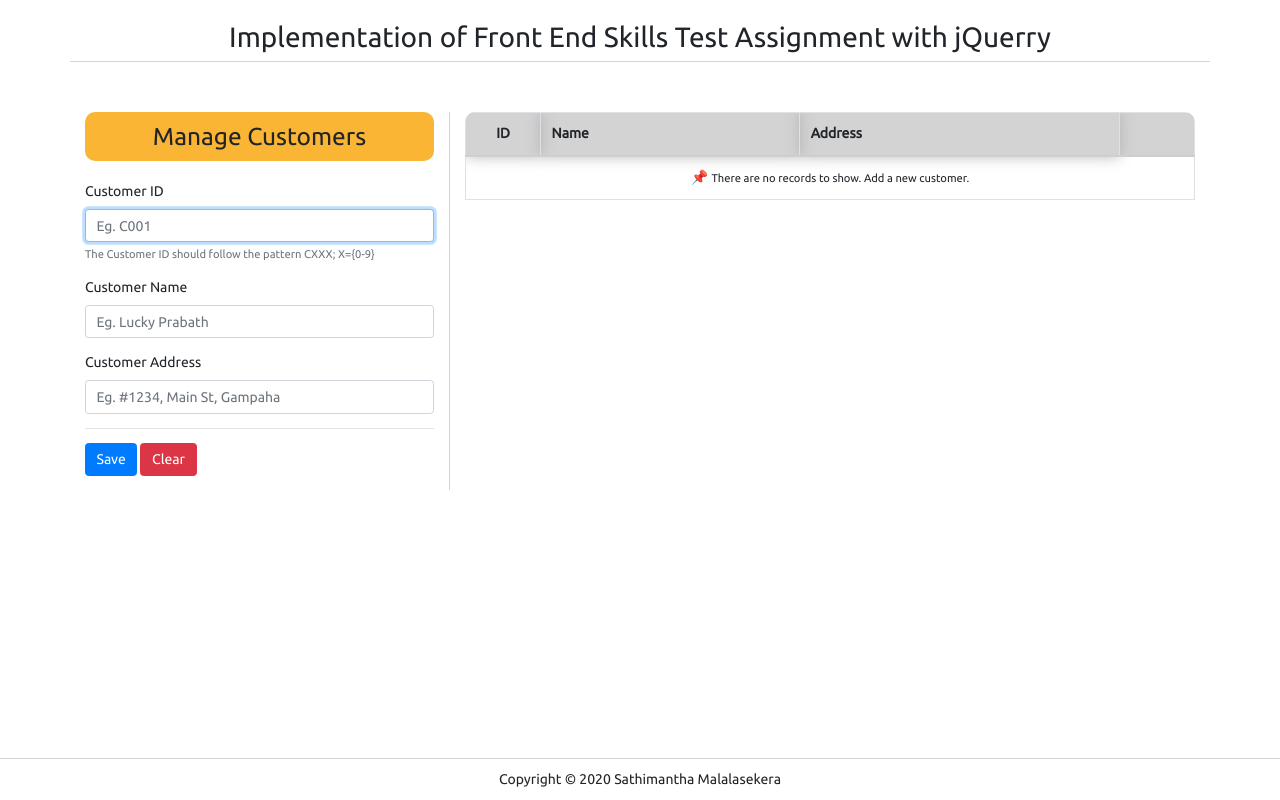
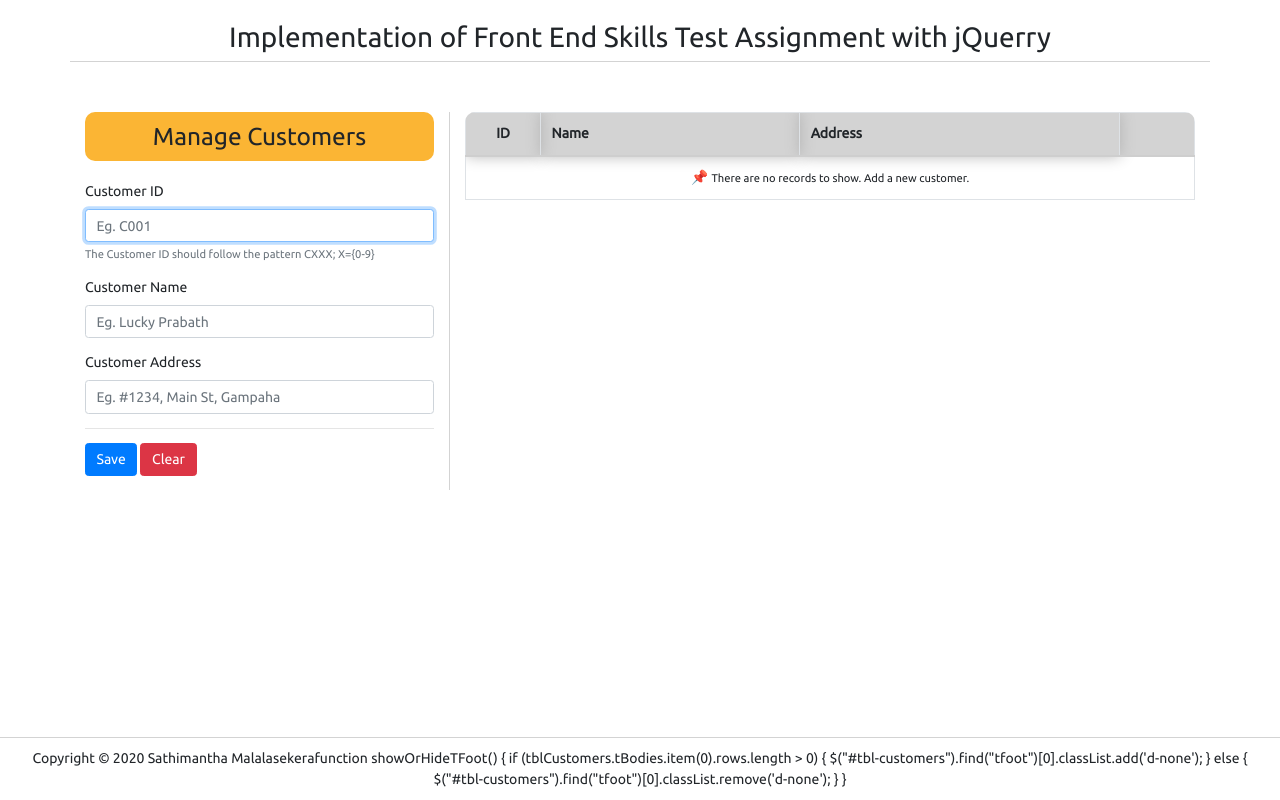
Before and after one commit to byteroots/impl-of-font-end-skills-test-assignment-with-jquerry, a website: page index.html in a window 1280 px wide. Drawn offline with nearby package versions, Linux system fonts and the light colour scheme.

Commit message:
Edit showOrHideFoot

```diff
--- a/index.html
+++ b/index.html
@@ -97,7 +97,13 @@
     </div>
 </main>
 <footer>
-    Copyright &copy; 2020 Sathimantha Malalasekera
+    Copyright &copy; 2020 Sathimantha Malalasekerafunction showOrHideTFoot() {
+    if (tblCustomers.tBodies.item(0).rows.length > 0) {
+    $("#tbl-customers").find("tfoot")[0].classList.add('d-none');
+    } else {
+    $("#tbl-customers").find("tfoot")[0].classList.remove('d-none');
+    }
+    }
 </footer>
 
 </body>
--- a/js/customer-ctrl.js
+++ b/js/customer-ctrl.js
@@ -58,11 +58,11 @@ function init() {
  *===============================================================================*/
 
 //document.getElementById('btn-save').addEventListener('click', handleSave);
-$("#btn-save").click(function (){
+$("#btn-save").click(function(){
     handleSave();
 });
 //document.addEventListener('click', handleClickEventDelegation);
-$(document).bind('click',function (){
+$(document).bind('click',function(){
    handleClickEventDelegation();
 });
 $("#txt-id")[0].addEventListener('input', handleInput);
@@ -351,9 +351,9 @@ function handleDelete(event) {
 
 function showOrHideTFoot() {
     if (tblCustomers.tBodies.item(0).rows.length > 0) {
-        document.querySelector("#tbl-customers tfoot").classList.add('d-none');
+        $("#tbl-customers").find("tfoot")[0].classList.add('d-none');
     } else {
-        document.querySelector("#tbl-customers tfoot").classList.remove('d-none');
+        $("#tbl-customers").find("tfoot")[0].classList.remove('d-none');
     }
 }
 
```
